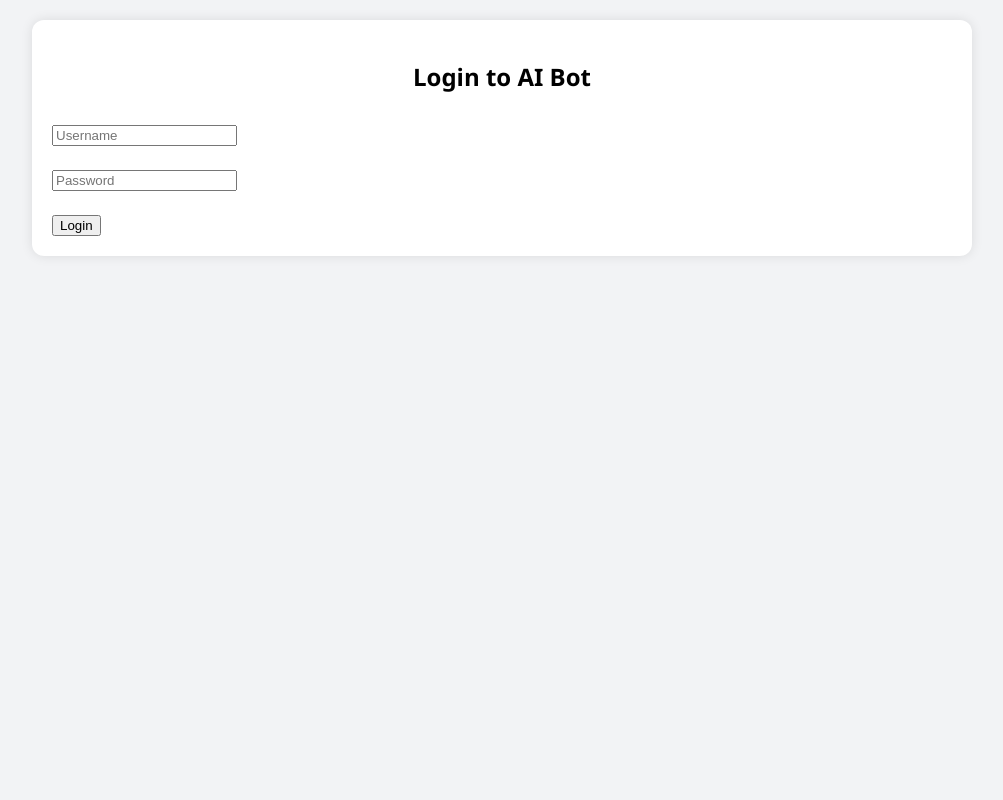
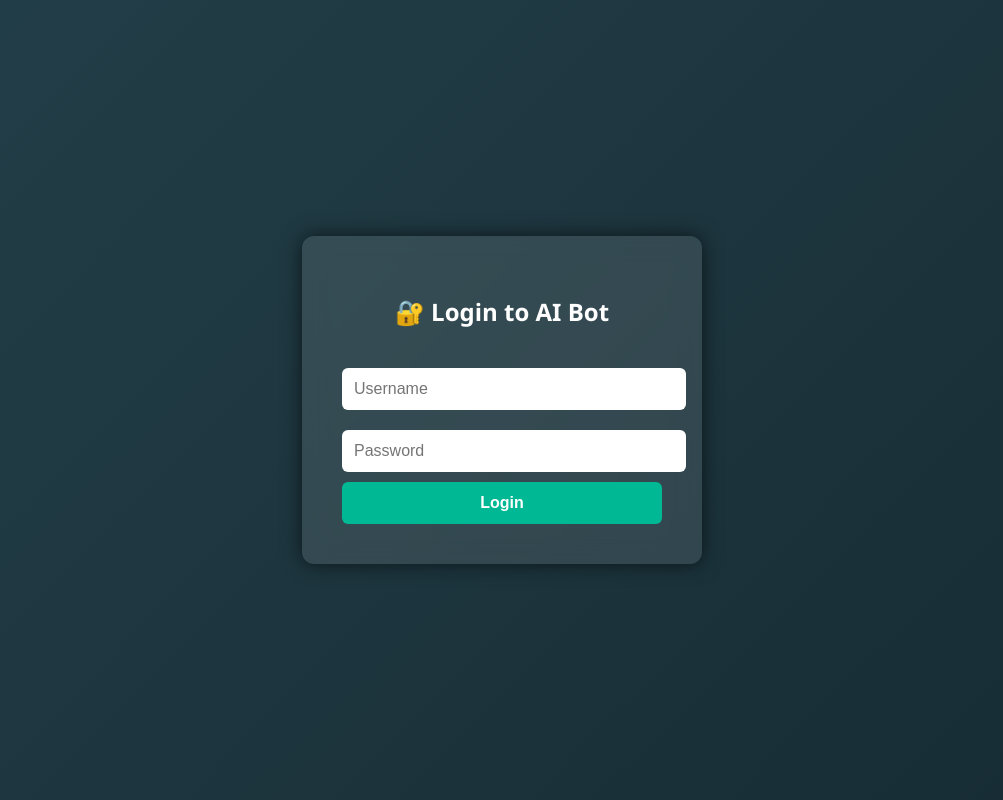
Before and after one commit to MarcelCryptoAI/ProjectX, a FastAPI app: page / in a window 1280 px wide. Shown: the whole page, without its empty margins (138-1141 px from the left). Run offline with FastAPI, Linux system fonts and the light colour scheme.

Commit message:
login and dashboard

```diff
--- a/dashboard/templates/static/styles.css
+++ b/dashboard/static/styles.css
@@ -39,3 +39,15 @@ body {
     background: #0077ff;
     color: white;
   }
+
+  h3 {
+    color: #2d3436;
+    font-weight: bold;
+    margin-bottom: 10px;
+  }
+
+  .stat-card span {
+    display: block;
+    font-size: 18px;
+    color: #0984e3;
+  }
--- a/dashboard/templates/login.html
+++ b/dashboard/templates/login.html
@@ -1,19 +1,77 @@
 <!DOCTYPE html>
-<html>
+<html lang="en">
 <head>
   <meta charset="UTF-8">
-  <title>Login</title>
-  <link rel="stylesheet" href="/static/styles.css" />
+  <title>Login to ByBit AI Bot</title>
+  <link rel="stylesheet" href="/static/styles.css">
+  <style>
+    body {
+      margin: 0;
+      padding: 0;
+      background: linear-gradient(-45deg, #0f2027, #203a43, #2c5364, #000000);
+      background-size: 400% 400%;
+      animation: gradientBG 15s ease infinite;
+      font-family: 'Segoe UI', sans-serif;
+      display: flex;
+      align-items: center;
+      justify-content: center;
+      height: 100vh;
+      color: #fff;
+    }
+
+    @keyframes gradientBG {
+      0% { background-position: 0% 50%; }
+      50% { background-position: 100% 50%; }
+      100% { background-position: 0% 50%; }
+    }
+
+    .login-box {
+      background: rgba(255, 255, 255, 0.1);
+      padding: 40px;
+      border-radius: 12px;
+      box-shadow: 0 0 20px rgba(0, 0, 0, 0.6);
+      width: 320px;
+      backdrop-filter: blur(12px);
+    }
+
+    .login-box h2 {
+      text-align: center;
+      margin-bottom: 30px;
+      color: #fff;
+    }
+
+    input {
+      width: 100%;
+      padding: 12px;
+      margin: 10px 0;
+      border: none;
+      border-radius: 6px;
+      font-size: 16px;
+    }
+
+    button {
+      width: 100%;
+      padding: 12px;
+      border: none;
+      border-radius: 6px;
+      background: #00b894;
+      font-size: 16px;
+      font-weight: bold;
+      color: white;
+      cursor: pointer;
+    }
+
+    button:hover {
+      background: #019874;
+    }
+  </style>
 </head>
 <body>
-  <div class="container card">
-    <h2>Login to AI Bot</h2>
-    <form method="post" action="/login">
-      <input type="text" name="username" placeholder="Username" required /><br /><br />
-      <input type="password" name="password" placeholder="Password" required /><br /><br />
-      <button type="submit">Login</button>
-      {% if error %}<p style="color:red;">{{ error }}</p>{% endif %}
-    </form>
-  </div>
+  <form method="post" action="/login" class="login-box">
+    <h2>🔐 Login to AI Bot</h2>
+    <input type="text" name="username" placeholder="Username" required />
+    <input type="password" name="password" placeholder="Password" required />
+    <button type="submit">Login</button>
+  </form>
 </body>
 </html>
```
Also changed, not shown: dashboard/templates/dashboard.html (+23 -38 lines), run_bot.py (+19 -11 lines), utils/settings_loader.py (added, +83 -0 lines), utils/telegram_alerts.py (deleted, +0 -18 lines), utils/telegram_bot.py (added, +38 -0 lines), dashboard/static/chart.js (renamed from dashboard/templates/static/chart.js).
